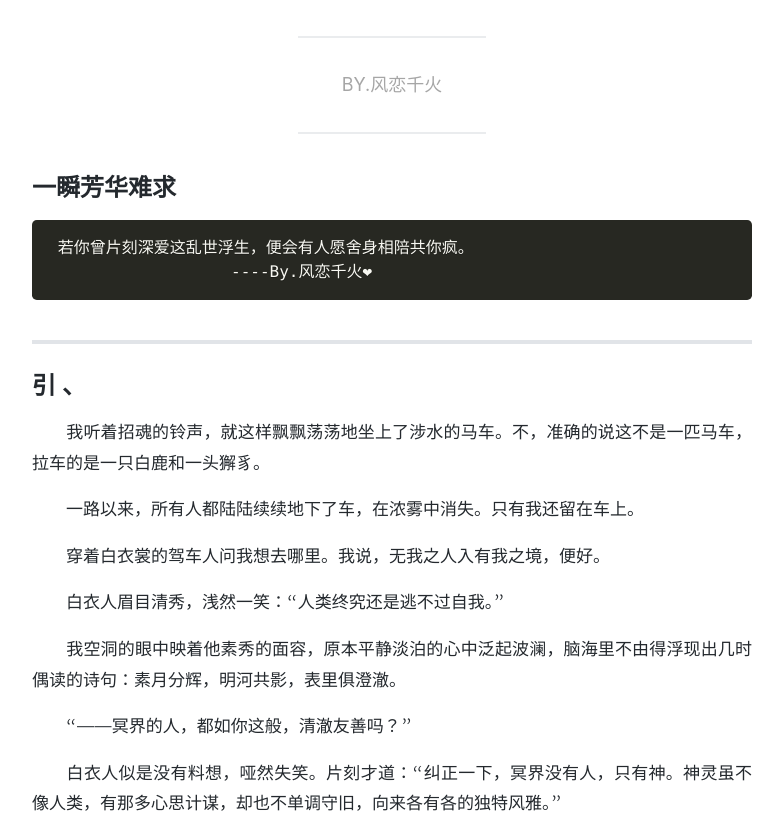
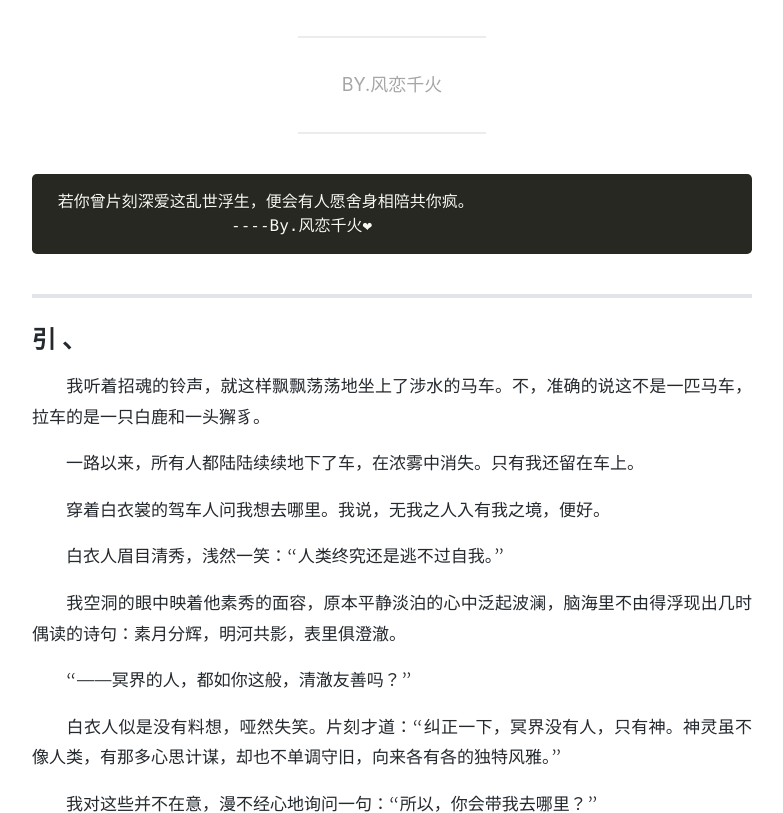
Before and after one commit to flora715/flora715.github.io, a Jekyll site: the page built from _posts/2020-01-27-一瞬芳华难求.md, in a window 1280 px wide and 900 px high, scrolled down 377 px, cut to the strip 87-900 px from the top of the window. Shown: the whole strip, without its empty margins (248-1031 px from the left). Built offline with Jekyll 4.4.1, drawn with Linux system fonts in a browser that asks for light colours; nearby versions of some CDN libraries; a style sheet for code colours, icons or effects is not loaded.

Commit message:
修改文件: _posts/2020-01-27-一瞬芳华难求.md

```diff
--- a/_posts/2020-01-27-一瞬芳华难求.md
+++ b/_posts/2020-01-27-一瞬芳华难求.md
@@ -6,8 +6,6 @@ date: 2019-10-02
 cover: 'https://i.loli.net/2020/01/27/queFBoGJVPcpI6A.png'
 tags: 短文&
 ---
-
-## 一瞬芳华难求
 
 
      若你曾片刻深爱这乱世浮生，便会有人愿舍身相陪共你疯。
```
